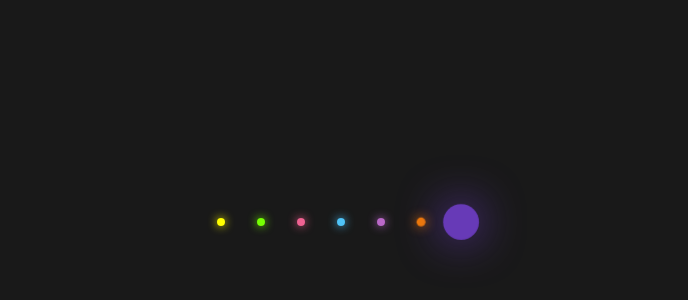
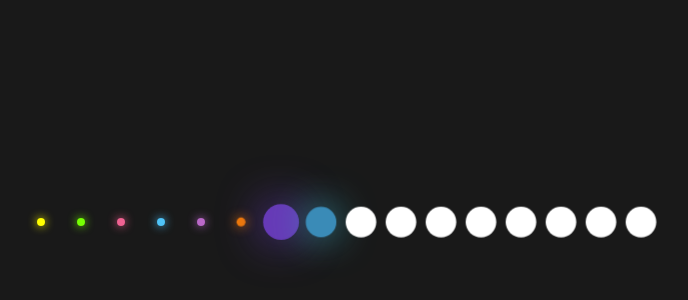
Before and after one commit to INtoTHEcrosFIRE/my-first-repo, a plain HTML site: page index.html in a window 1280 px wide. Shown: the part 178-478 px from the top of the page, without its empty margins (299-987 px from the left). Drawn offline with Linux system fonts and the light colour scheme.

```diff
--- a/index.html
+++ b/index.html
@@ -1,9 +1,9 @@
 <!DOCTYPE html>
 <html lang="en">
   <head>
-  <meta charset="UTF-8">
-  <meta name="viewport" content="width=device-width, initial-scale=1.0">
-  <link rel="stylesheet" href="styles.css">
+    <meta charset="UTF-8" />
+    <meta name="viewport" content="width=device-width, initial-scale=1.0" />
+    <link rel="stylesheet" href="styles.css" />
     <title>Glowing Dots</title>
   </head>
   <body>
@@ -15,6 +15,15 @@
       <li></li>
       <li></li>
       <li></li>
+      <li></li>
+      <li></li>
+      <li></li>
+      <li></li>
+      <li></li>
+      <li></li>
+      <li></li>
+      <li></li>
+      <li></li>
     </ul>
   </body>
 </html>
--- a/styles.css
+++ b/styles.css
@@ -77,3 +77,9 @@ ul li:nth-child(7) {
   background: #673ab7;
   box-shadow: 0 0 50px #673ab7;
 }
+
+ul li:nth-child(8) {
+  animation-delay: -0.0s;
+  background: #3a8bb7;
+  box-shadow: 0 0 50px #3aa9b7;
+}
```
Also changed, not shown: 1 other file. Lines whose indentation alone changed are shown as unchanged.
